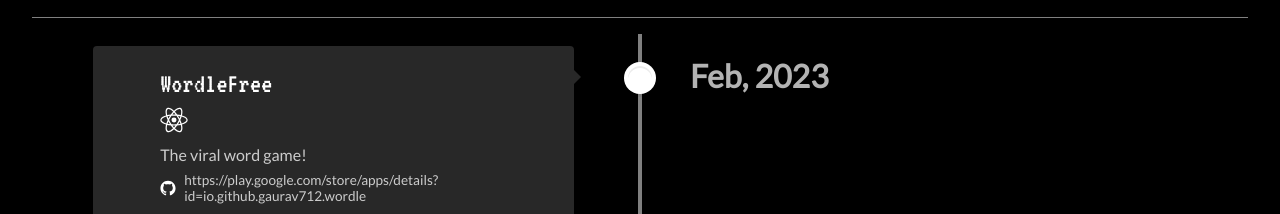
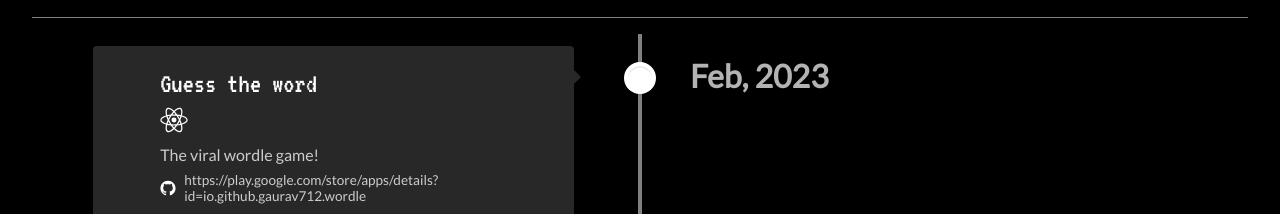
Before and after one commit to gaurav712/gaurav712.github.io, a Next.js app: page /projects in a window 1280 px wide. Shown: the part 235-449 px from the top of the page. Built offline with nearby package versions, Linux system fonts and the light colour scheme.

Commit message:
change the name for wordle following the play store title

```diff
--- a/data/projects.ts
+++ b/data/projects.ts
@@ -3,9 +3,9 @@ import { IProjectsList } from "./types";
 const projects: IProjectsList = {
   "Feb, 2023": [
     {
-      name: "WordleFree",
+      name: "Guess the word",
       techUsed: ["react_native"],
-      description: "The viral word game!",
+      description: "The viral wordle game!",
       sourceUrl:
         "https://play.google.com/store/apps/details?id=io.github.gaurav712.wordle",
     },
```
